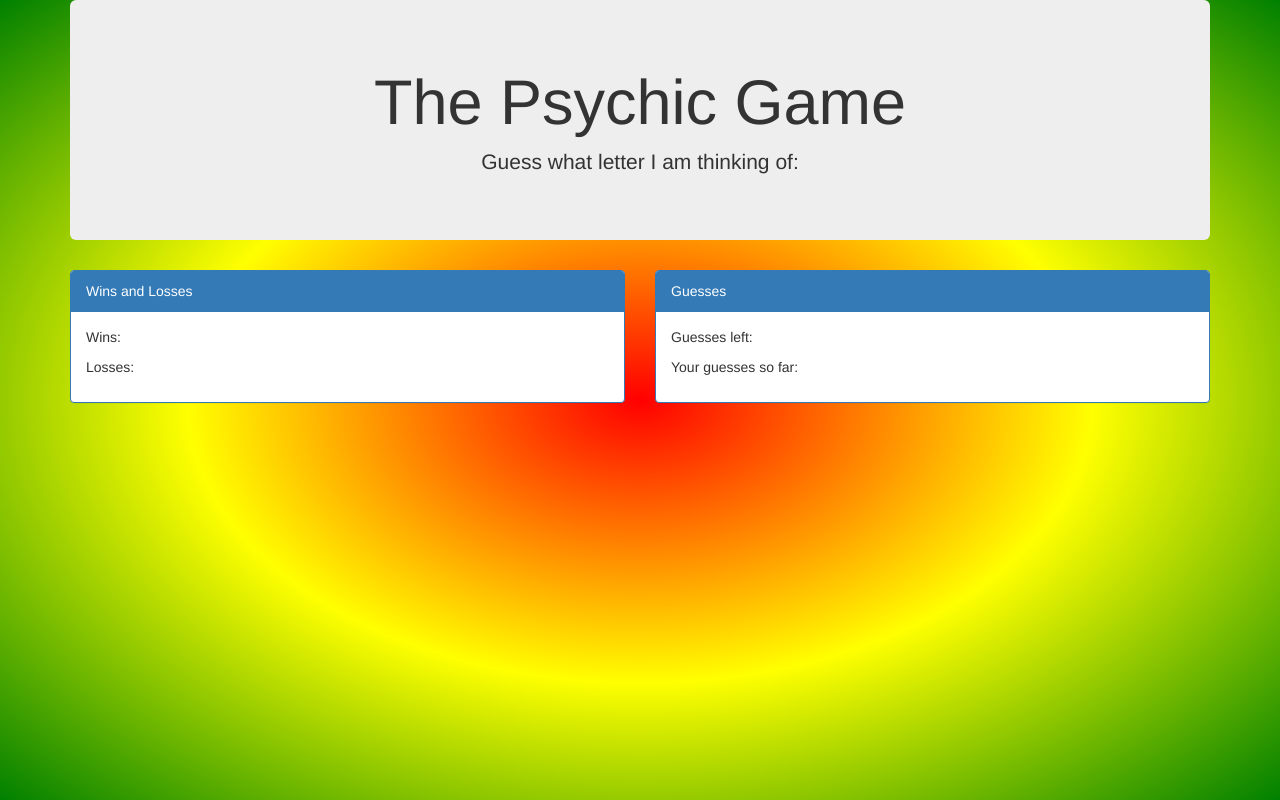
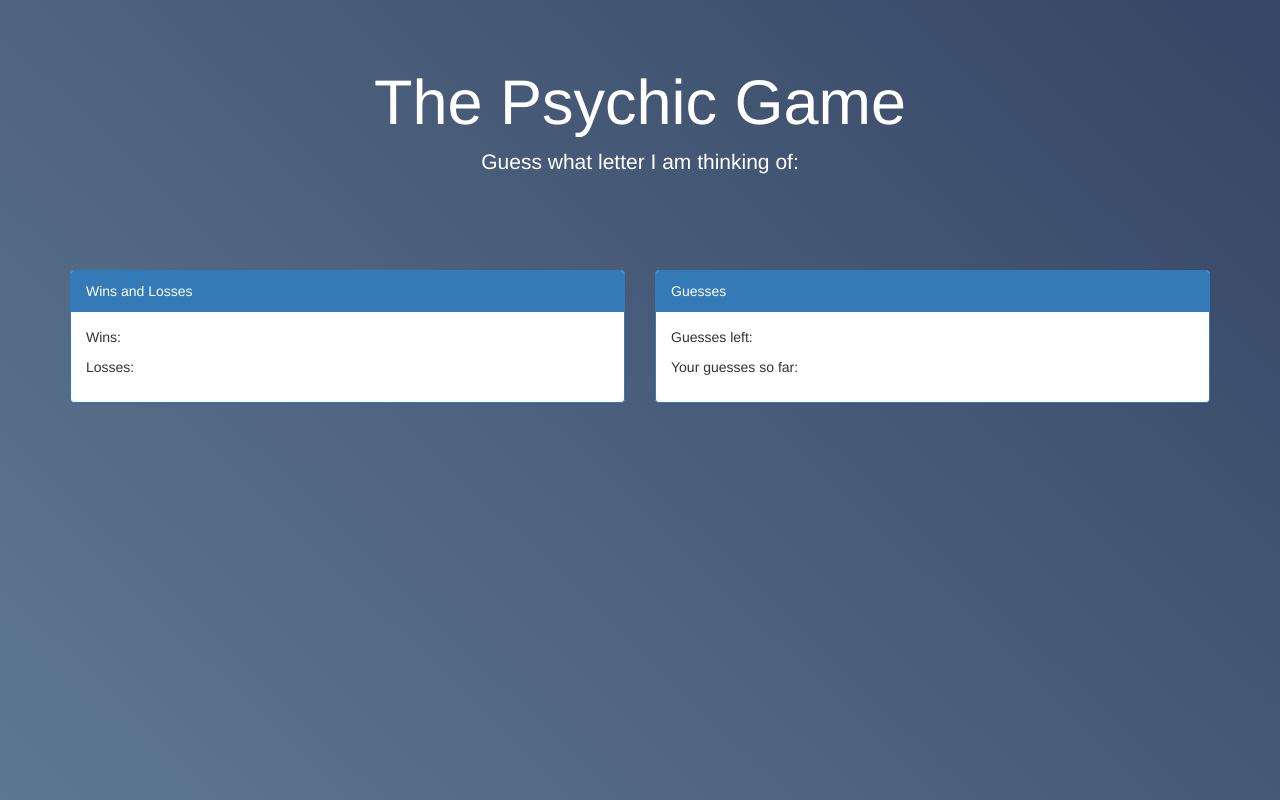
Before and after one commit to mattwhite8/week-3-game-psychic, a PHP site: page / in a window 1280 px wide. Run offline with PHP 8.4, Linux system fonts and the light colour scheme.

Commit message:
added fancy gradient

```diff
--- a/assets/css/style.css
+++ b/assets/css/style.css
@@ -1,3 +1,40 @@
 body {
-	background: radial-gradient(red, yellow, green) no-repeat center center fixed;
+
+	background: linear-gradient(44deg, #b1ddea, #0d143a) no-repeat center center fixed;
+	background-size: 400% 400%;
+
+	-webkit-animation: AnimationName 6s ease infinite;
+	-moz-animation: AnimationName 6s ease infinite;
+	animation: AnimationName 6s ease infinite;
+
+
 }
+
+.grad {
+
+	color: white;
+
+	background: linear-gradient(44deg, #b1ddea, #0d143a) no-repeat center center fixed;
+	background-size: 400% 400%;
+
+	-webkit-animation: AnimationName 6s ease infinite;
+	-moz-animation: AnimationName 6s ease infinite;
+	animation: AnimationName 6s ease infinite;
+
+}
+
+@-webkit-keyframes AnimationName {
+    0%{background-position:86% 0%}
+    50%{background-position:15% 100%}
+    100%{background-position:86% 0%}
+}
+@-moz-keyframes AnimationName {
+    0%{background-position:86% 0%}
+    50%{background-position:15% 100%}
+    100%{background-position:86% 0%}
+}
+@keyframes AnimationName {
+    0%{background-position:86% 0%}
+    50%{background-position:15% 100%}
+    100%{background-position:86% 0%}
+}
--- a/index.html
+++ b/index.html
@@ -9,7 +9,7 @@
 <body>
 	<div class="container">
 
-		<div class="jumbotron text-center">
+		<div class="jumbotron text-center grad">
 			<h1>The Psychic Game</h1>
 			<p>Guess what letter I am thinking of:</p>
 		</div>
```
